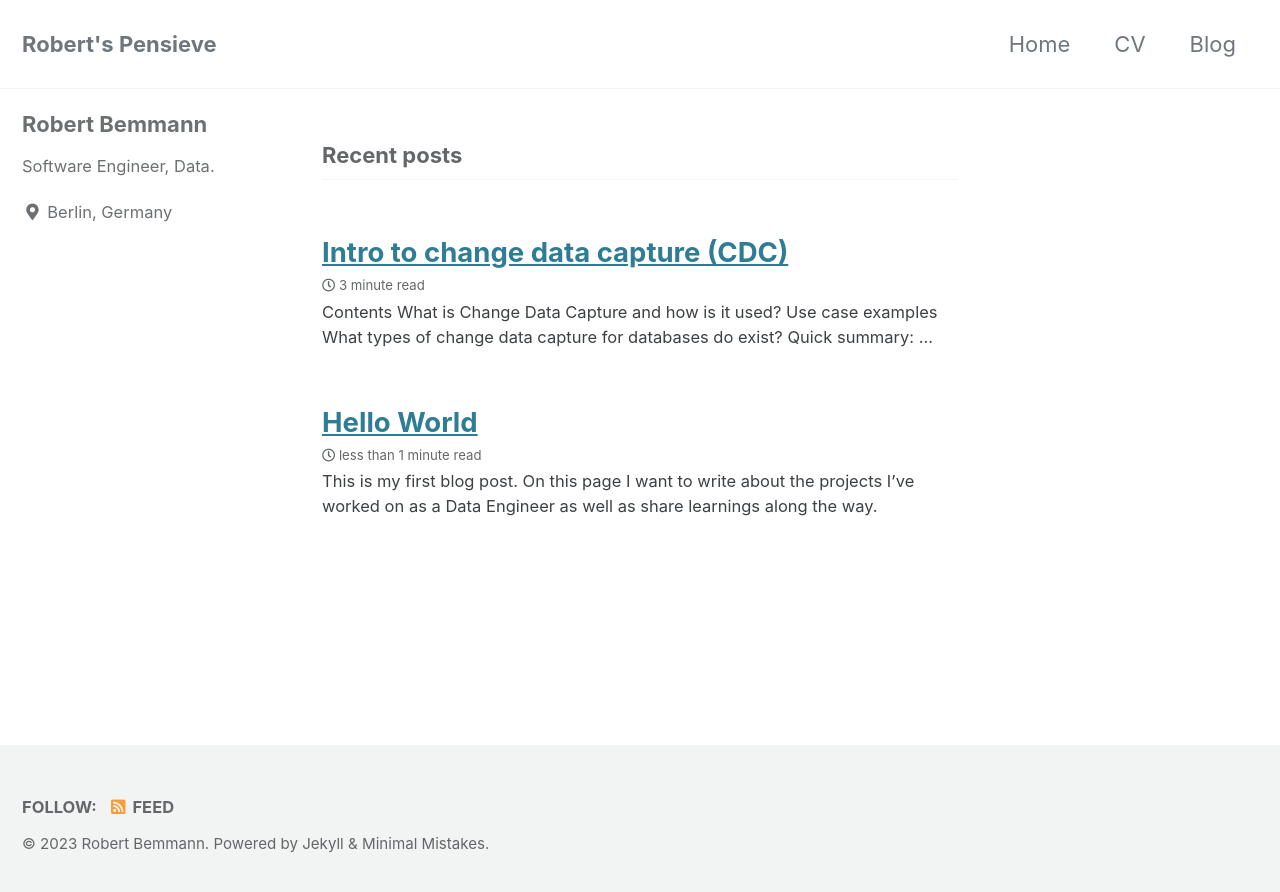
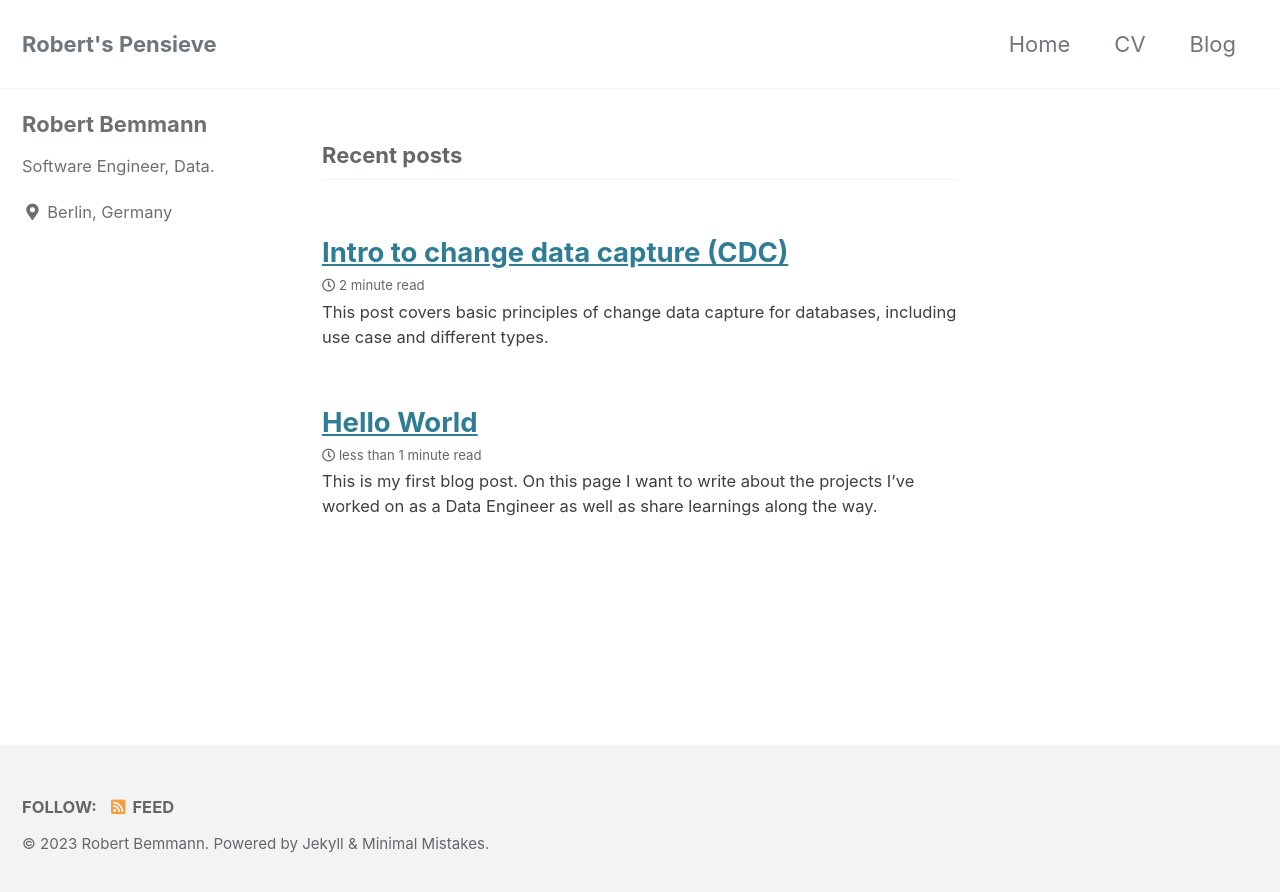
Before and after one commit to RobertBemmann/pensieve, a Jekyll site: the page built from index.html, in a window 1280 px wide. Shown: the top 892 px of the page. Built offline with Jekyll 4.4.1, drawn with Linux system fonts in a browser that asks for light colours; cached includes are drawn as plain includes; the list of posts is cut into pages by our own code.

Commit message:
amend cdc article (#6)

```diff
--- a/_posts/2023-07-20-intro-to-change-data-capture.md
+++ b/_posts/2023-07-20-intro-to-change-data-capture.md
@@ -1,13 +1,12 @@
 ---
+toc: true
+toc_label: "Contents"
+toc_icon: "file-alt"
 title:  "Intro to change data capture (CDC)"
 last_modified_at: 2023-07-20T14:41:00-01:00
 ---
 
-## Contents
-* [What is Change Data Capture and how is it used?](#what-is-change-data-capture-and-how-is-it-used)
-* [Use case examples](#use-case-examples)
-* [What types of change data capture for databases do exist?](#what-types-of-change-data-capture-for-databases-do-exist)
-* [Quick summary: 5 advantages of log-based CDC](#quick-summary-5-advantages-of-log-based-cdc)
+This post covers basic principles of change data capture for databases, including use case and different types.
 
 ## What is Change Data Capture and how is it used?
 Change data capture (CDC) is a method of tracking and capturing changes made to a database, typically in real-time or near-real-time.
```
